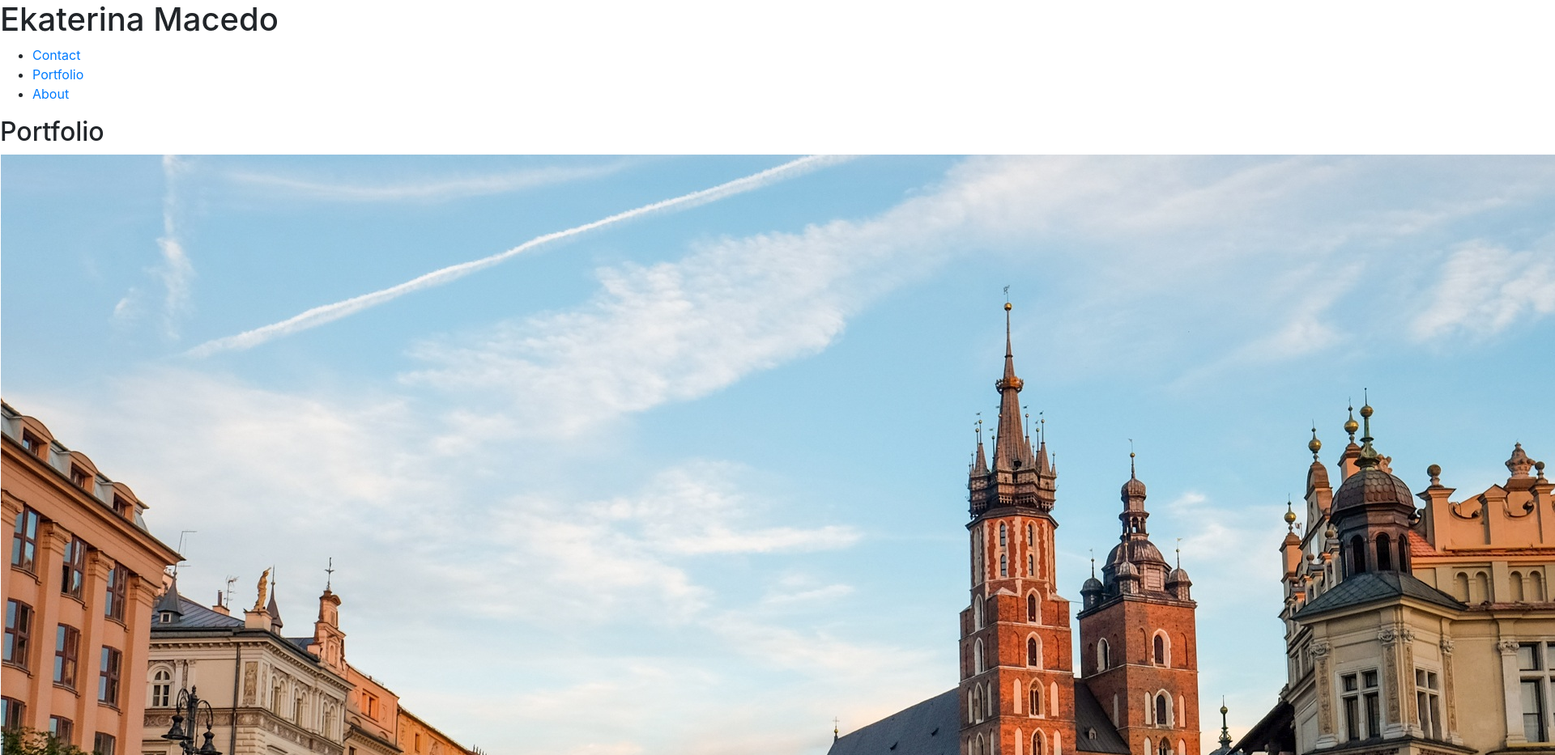
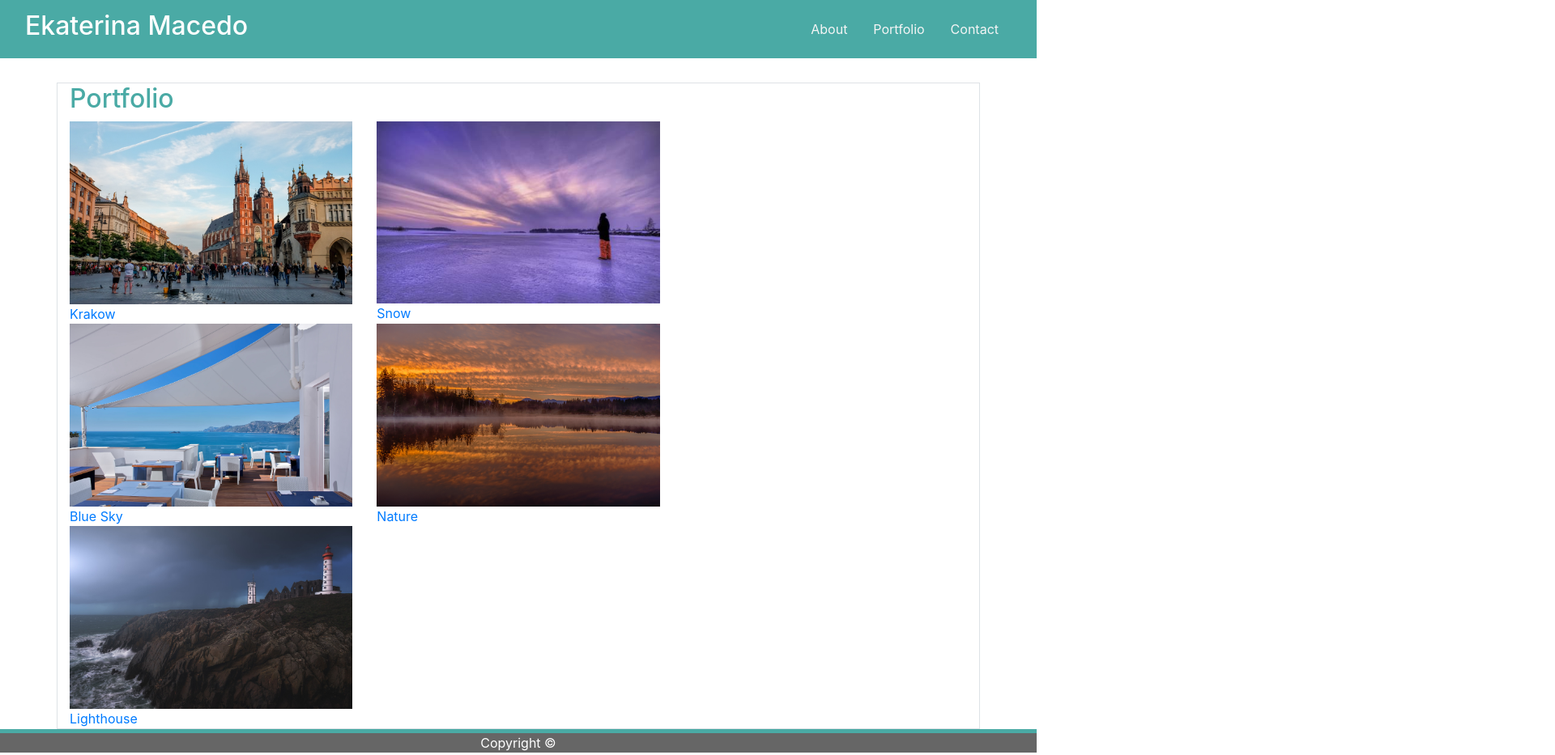
Before and after one commit to ektravel/Bootstrap-Portfolio, a plain HTML site: page portfolio.html in a window 1280 px wide. Shown: the top 933 px of the page at 81% size, 1920 px wide, since content can reach past the window. Drawn offline with nearby package versions, Linux system fonts and the light colour scheme.

Commit message:
committing changes made to portfolio.html

```diff
--- a/portfolio.html
+++ b/portfolio.html
@@ -1,81 +1,99 @@
 <!DOCTYPE html>
 <html lang="en-us">
     <head>
-        <!-- <link rel="stylesheet" href="assets/css/reset.css">  -->
-        <!-- <link rel="stylesheet" href="assets/css/style.css"> -->
         <meta charset="UTF-8">
+        <meta name="viewport" content="width=device-width, initial-scale=1, shrink-to-fit=no">
         <link rel="stylesheet" href="https://stackpath.bootstrapcdn.com/bootstrap/4.1.0/css/bootstrap.min.css" integrity="sha384-9gVQ4dYFwwWSjIDZnLEWnxCjeSWFphJiwGPXr1jddIhOegiu1FwO5qRGvFXOdJZ4" crossorigin="anonymous">
-        <title>EM Portfolio</title>
-
+        <link rel="stylesheet" href="assets/css/style.css">
+        <title>EM About</title>
     </head>
     <body>
-            <header>
-                <div id="innerParentHeader">
-                    <div id="heading"><h1>Ekaterina Macedo</h1></div>
-                    <div id="navigation">
-                        <ul>
-                            <li><a href="contact.html">Contact</a></li>
-                            <li><a href="portfolio.html">Portfolio</a> </li>
-                            <li><a href="index.html">About</a></li>
-                        </ul>
+        <!--This is the beginning of Navigation-->
+        <nav class="navbar navbar-dark" style ="background-color: #4aaaa5; margin-bottom: 30px">
+            <div class="container-fluid">
+                <div class = "navbar-header">
+                    <a class = "navbar-brand" href = "index.html"><h2>Ekaterina Macedo</h2></a>
+                </div>
+                <div class="nav">
+                    <li class="nav-item">
+                        <a class="nav-item nav-link active" href="index.html" >About <span class="sr-only">(current)</span></a>
+                    </li>
+                    <li class="nav-item">
+                        <a class="nav-item nav-link" href="portfolio.html" >Portfolio</a>
+                    </li>
+                    <li class="nav-item">
+                        <a class="nav-item nav-link" href="contact.html">Contact</a>
+                    </li>
                 </div>
             </div>
-            </header>
-            <div id="container">
-                <div id="innerSection">
-                    <h2 id="aboutMeTitle">Portfolio</h2>
-                    <table>
-                        <tr>
-                            <th class="leftRow">
+        </nav>
+        <!--This is the end of Navigation-->
+        <!--This is the beginning of the Main container-->
+        <div class="container border">
+            <div class="row">
+                <div class="col-md-12">
+                    <div class="page-header" style="color: #4aaaa5">
+                        <h2>Portfolio</h2>
+                    </div>
+                </div>
+            </div>
+            <div class = "row">
+                <div class = "col-md-4">
                     <div class="portfolioImageContainer">
                         <a href="www.google.com">
-                                        <img src="assets/images/krakow.jpg" alt="Krakow" class="portfolioImage">
+                            <img src="assets/images/krakow.jpg" alt="Krakow" class="img-fluid">
                             <div class="portfolioImageText">Krakow</div>
                         </a>
                     </div>
-                            </th>
-                            <th class="rightRow">
+                </div>
+                <div class = "col-md-4">
                     <div class="portfolioImageContainer">
                         <a href="www.google.com">
-                                        <img src="assets/images/snow.jpg" alt="Snow" class="portfolioImage">
+                            <img src="assets/images/snow.jpg" alt="Snow" class="img-fluid">
                     <div class="portfolioImageText">Snow</div>
                         </a>
                     </div>
-                            </th>
-                        </tr>
-                        <tr>
-                            <th class="leftRow">
+                </div>
+                <div class = "col-md-4"></div>
+            </div>
+            <div class = "row">
+                <div class = "col-md-4">
                     <div class="portfolioImageContainer">
                         <a href="www.google.com">
-                                        <img src="assets/images/lighthouse.jpg" alt="Lighthouse" class="portfolioImage">
+                            <img src="assets/images/bluesky.jpg" alt="Blue Sky" class="img-fluid">
+                            <div class="portfolioImageText">Blue Sky</div>
+                        </a>
+                    </div>
+                </div>
+                <div class = "col-md-4">
+                    <div class="portfolioImageContainer">
+                        <a href="www.google.com">
+                            <img src="assets/images/nature.jpg" alt="Nature" class="img-fluid">
+                            <div class="portfolioImageText">Nature</div>
+                        </a>
+                    </div>
+                </div>
+                <div class = "col-md-4"></div>
+            </div>
+            <div class = "row">
+                <div class = "col-md-4">
+                    <div class="portfolioImageContainer">
+                        <a href="www.google.com">
+                            <img src="assets/images/lighthouse.jpg" alt="Lighthouse" class="img-fluid">
                             <div class="portfolioImageText">Lighthouse</div>
                         </a>
                     </div>
-                            </th>
-                            <th class="rightRow">
-                                <div class="portfolioImageContainer">
-                                    <a href="www.google.com">
-                                        <img src="assets/images/nature.jpg" alt="Nature" class="portfolioImage">
-                                    <div class="portfolioImageText">Nature</div>
-                                    </a>
                 </div>
-                            </th>
-                        </tr>
-                        <tr>
-                            <th class="leftRow">
-                                <div class="portfolioImageContainer">
-                                    <a href="www.google.com">
-                                        <img src="assets/images/bluesky.jpg" alt="Blue Sky" class="portfolioImage">
-                                    <div class="portfolioImageText">Blue Sky</div>
-                                    </a>
-                                </div>
-                            </th>
-                            <th>
-                            </th>
-                        </tr>
-                    </table>
+                <div class = "col-md-4"></div>
+                <div class = "col-md-4"></div>
             </div>
         </div>
-            <footer>Copyright &#169;</footer>
+        <!-- Start of the footer -->
+        <footer class="footer">
+            <div class="footer footer-border-top" style=" height:7%; background-color: #666666; text-align: center; color: white; border-top: 5px solid #4aaaa5">Copyright &#169;
+            </div>
+        </footer>
+        <!--End of the footer-->
+        <!--This is the end of the Main container-->
     </body>
 </html>
```
Also changed, not shown: contact.html (+3 -3 lines). Lines whose indentation alone changed are shown as unchanged.
